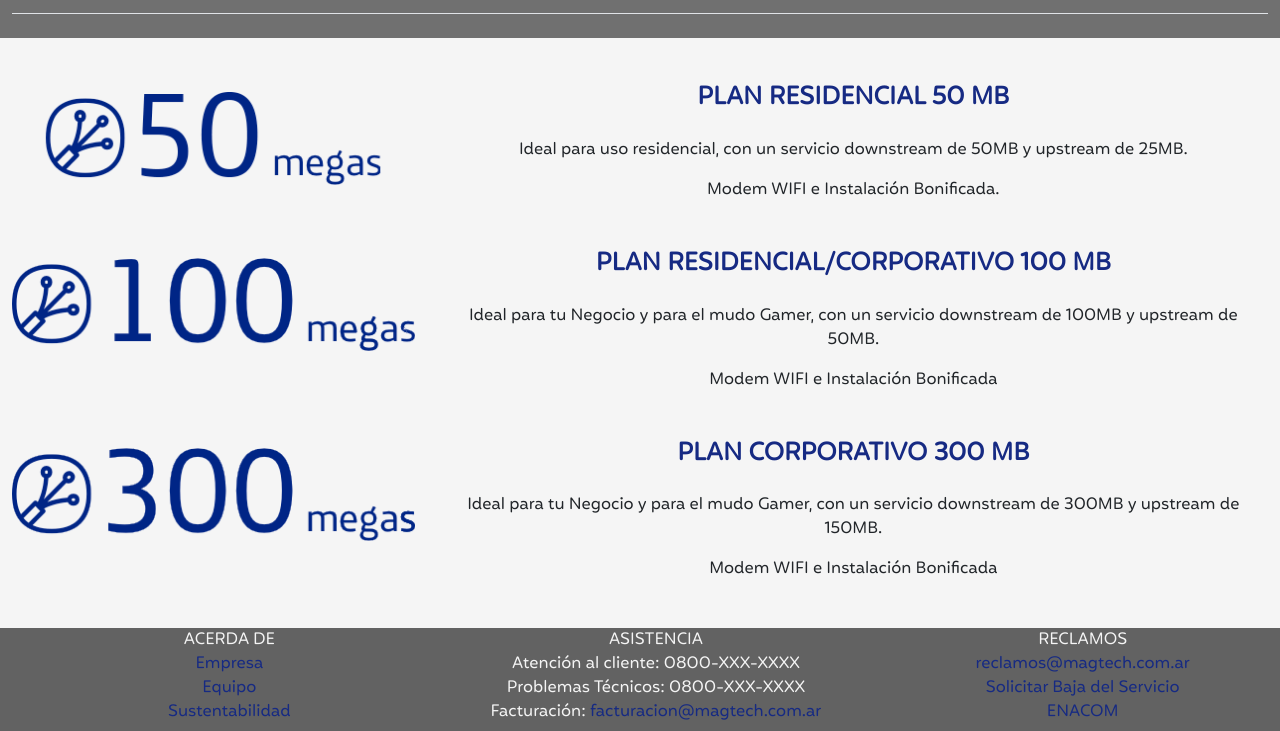
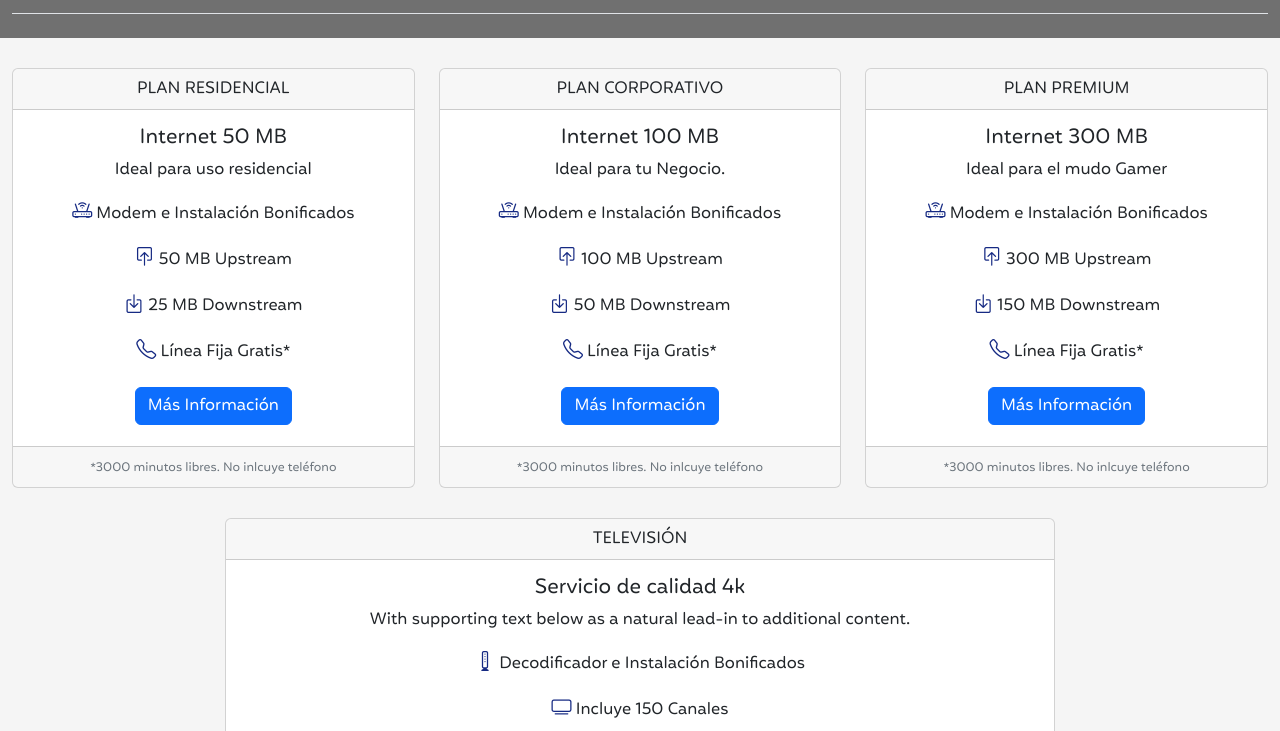
Before and after one commit to lucasdarwich/magtech_darwich, a plain HTML site: page pages/planes.html in a window 1280 px wide. Shown: the part 69-800 px from the top of the page. Drawn offline with nearby package versions, Linux system fonts and the light colour scheme.

Commit message:
modificaciones generales2

```diff
--- a/css/style.scss
+++ b/css/style.scss
@@ -134,6 +134,7 @@ footer {
 #pie__izq, #pie__centro, #pie__der, ul {
     list-style-type: none;
     text-align: center;
+    padding: 0;
 }
 
 #pie__izq, #pie__centro, #pie__der, ul li {
@@ -157,7 +158,7 @@ footer {
     font-weight: bolder;
 }
 
-#planesInternet {
+#planesInternet, #planesTV {
     margin-top: 30px;
 }
 
@@ -233,6 +234,35 @@ footer {
     color: $blueColor;
 }
 
+.bi-router, .bi-box-arrow-in-up, .bi-box-arrow-in-down, .bi-telephone, .bi-tv, .bi-modem, .bi-ui-checks-grid, .bi-tv {
+    color: $blueColor;
+    font-size: 20px;
+}
+.font--size12 {
+    font-size: 12px;
+}
+
+
+.uppercase {
+    text-transform: uppercase;
+}
+
+.btn {
+    transition-delay: 100ms;
+    margin: 5px;
+    &:hover {
+        background-color: $blueColor;
+    }
+}
+
+.card-body ul li a {
+    text-decoration: none;
+    color: white;
+    &:hover {
+        color: white;
+    }
+}
+
 @media (min-width: 320px) and (max-width: 768px) {
     .mymaps {
         width: 300px;
--- a/pages/planes.html
+++ b/pages/planes.html
@@ -7,6 +7,7 @@
     <meta name="viewport" content="width=device-width, initial-scale=1.0">
     <link href="https://cdn.jsdelivr.net/npm/bootstrap@5.2.0-beta1/dist/css/bootstrap.min.css" rel="stylesheet"
         integrity="sha384-0evHe/X+R7YkIZDRvuzKMRqM+OrBnVFBL6DOitfPri4tjfHxaWutUpFmBp4vmVor" crossorigin="anonymous">
+    <link rel="stylesheet" href="https://cdn.jsdelivr.net/npm/bootstrap-icons@1.8.3/font/bootstrap-icons.css">
     <link rel="stylesheet" href="../css/style.css">
     <title>MAG Tech | Planes</title>
 </head>
@@ -38,69 +39,96 @@
         <section id="planesInternet">
             <div class="container-fluid">
                 <div class="row">
-                    <div class="col-sm-12 col-md-12 col-lg-12">
-                        <div class="card mb-3 text-center backgroud--transparente">
-                            <div class="row">
-                                <div class="col-md-4">
-                                    <img src="../assets/images/50mb.png"
-                                        class="d-flex flex-wrap justify-content-center py-4 img-fluid"
-                                        alt="Servicio 50 Megas">
+                    <div class="col-sm-12 col-md-4 col-lg-4">
+                        <div class="card text-center  ">
+                            <div class="card-header ">
+                                <span class="uppercase">Plan Residencial</span>
                             </div>
-                                <div class="col-md-8">
                             <div class="card-body">
-                                        <h5 class="card-title planes__titulo--uppercase_color_size">Plan Residencial 50
-                                            MB</h5>
-                                        <p class="card-text">Ideal para uso residencial, con un servicio downstream de
-                                            50MB y upstream de 25MB.
-                                        </p>
-                                        <p class="card-text"></i>Modem WIFI e Instalación Bonificada.</p>
+                                <h5 class="card-title">Internet 50 MB</h5>
+                                <p class="card-text">Ideal para uso residencial</p>
+                                <p><i class="bi bi-router"></i> Modem e Instalación Bonificados</p>
+                                <p><i class="bi bi-box-arrow-in-up"></i> 50 MB Upstream</p>
+                                <p><i class="bi bi-box-arrow-in-down"></i> 25 MB Downstream</p>
+                                <p><i class="bi bi-telephone"></i> Línea Fija Gratis*</p>
+                                <a href="./contacto.html" class="btn btn-primary">Más Información</a>
                             </div>
+                            <div class="card-footer text-muted">
+                                <span class="font--size12">*3000 minutos libres.
+                                    No inlcuye teléfono</span>
                             </div>
                         </div>
                     </div>
 
-                        <div class="card mb-3 text-center backgroud--transparente">
-                            <div class="row">
-                                <div class="col-md-4">
-                                    <img src="../assets/images/100mb.png"
-                                        class="d-flex flex-wrap justify-content-center py-4 img-fluid"
-                                        alt="Servicio 100 Megas">
+                    <div class="col-sm-12 col-md-4 col-lg-4">
+                        <div class="card text-center">
+                            <div class="card-header">
+                                <span class="uppercase">Plan Corporativo</span>
                             </div>
-                                <div class="col-md-8">
                             <div class="card-body">
-                                        <h5 class="card-title planes__titulo--uppercase_color_size">Plan
-                                            Residencial/Corporativo 100 MB</h5>
-                                        <p class="card-text">Ideal para tu Negocio y para el mudo Gamer, con un servicio
-                                            downstream
-                                            de 100MB y upstream de 50MB.</p>
-                                        <p class="card-text">Modem WIFI e Instalación Bonificada</p>
+                                <h5 class="card-title">Internet 100 MB</h5>
+                                <p class="card-text">Ideal para tu Negocio.</p>
+                                <p><i class="bi bi-router"></i> Modem e Instalación Bonificados</p>
+                                <p><i class="bi bi-box-arrow-in-up"></i> 100 MB Upstream</p>
+                                <p><i class="bi bi-box-arrow-in-down"></i> 50 MB Downstream</p>
+                                <p><i class="bi bi-telephone"></i> Línea Fija Gratis*</p>
+                                <a href="./contacto.html" class="btn btn-primary">Más Información</a>
                             </div>
+                            <div class="card-footer text-muted">
+                                <span class="font--size12">*3000 minutos libres.
+                                    No inlcuye teléfono</span>
                             </div>
                         </div>
                     </div>
 
-
-                        <div class="card mb-3 text-center backgroud--transparente">
-                            <div class="row">
-                                <div class="col-md-4">
-                                    <img src="../assets/images/300mb.png"
-                                        class="d-flex flex-wrap justify-content-center py-4 img-fluid"
-                                        alt="Servicio 100 Megas">
+                    <div class="col-sm-12 col-md-4 col-lg-4">
+                        <div class="card text-center">
+                            <div class="card-header">
+                                <span class="uppercase">Plan Premium</span>
                             </div>
-                                <div class="col-md-8">
                             <div class="card-body">
-                                        <h5 class="card-title planes__titulo--uppercase_color_size">Plan Corporativo 300
-                                            MB</h5>
-                                        <p class="card-text">Ideal para tu Negocio y para el mudo Gamer, con un servicio
-                                            downstream
-                                            de 300MB y
-                                            upstream de 150MB.</p>
-                                        <p class="card-text">Modem WIFI e Instalación Bonificada</p>
+                                <h5 class="card-title">Internet 300 MB</h5>
+                                <p class="card-text">Ideal para el mudo Gamer</p>
+                                <p><i class="bi bi-router"></i> Modem e Instalación Bonificados</p>
+                                <p><i class="bi bi-box-arrow-in-up"></i> 300 MB Upstream</p>
+                                <p><i class="bi bi-box-arrow-in-down"></i> 150 MB Downstream</p>
+                                <p><i class="bi bi-telephone"></i> Línea Fija Gratis*</p>
+                                <a href="./contacto.html" class="btn btn-primary">Más Información</a>
+                            </div>
+                            <div class="card-footer text-muted">
+                                <span class="font--size12">*3000 minutos libres.
+                                    No inlcuye teléfono</span>
+                            </div>
                         </div>
                     </div>
                 </div>
             </div>
         </section>
+        <section id="planesTV">
+            <div class="container-fluid">
+                <div class="row">
+                    <div class="col-sm-12 offset-md-2 col-md-8 offset-lg-2 col-lg-8">
+                        <div class="card text-center">
+                            <div class="card-header">
+                                <span class="uppercase">Televisión</span>
+                            </div>
+                            <div class="card-body">
+                              <h5 class="card-title">Servicio de calidad 4k</h5>
+                              <p class="card-text">With supporting text below as a natural lead-in to additional content.</p>
+                              <p><i class="bi bi-modem"></i> Decodificador e Instalación Bonificados</p>
+                              <p><i class="bi bi-tv"></i> Incluye 150 Canales</p>
+                              <p><i class="bi bi-ui-checks-grid"></i> Packs Premium Opcionales*</p>
+                              <a href="./contacto.html" class="btn btn-primary">Próximamente</a>
+                            </div>
+                            <div class="card-footer text-muted">
+                                <span class="font--size12">*Pack Fútbol y Pack HBO Gratis por 1 mes.</span>
+                            </div>
+                          </div>
+                    </div>
+                </div>
+            </div>
+        </section>
+
 
         <footer id="pie">
             <div class="container-fluid">
```
Also changed, not shown: index.html (+3 -3 lines), css/style.css, 1 other file. Lines whose indentation alone changed are shown as unchanged.
